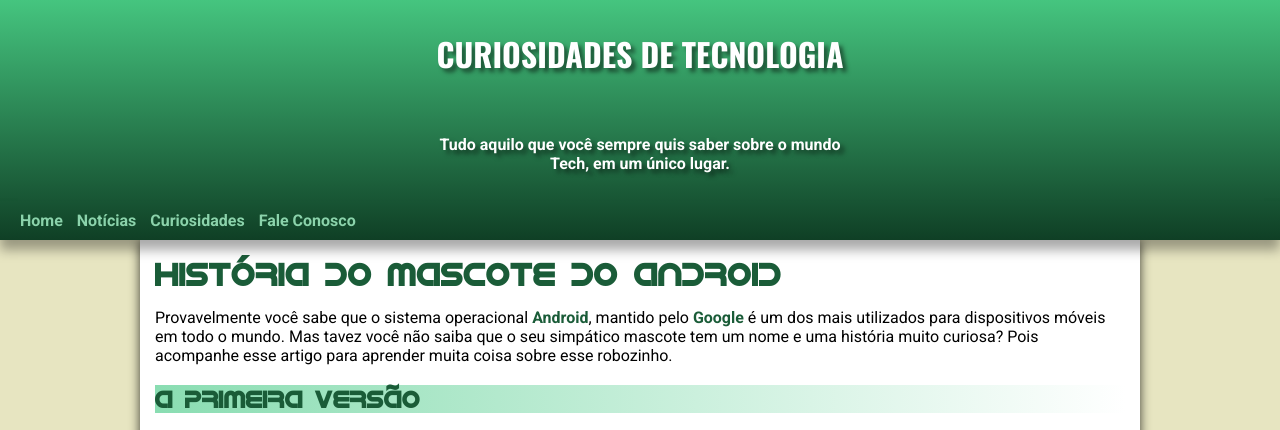
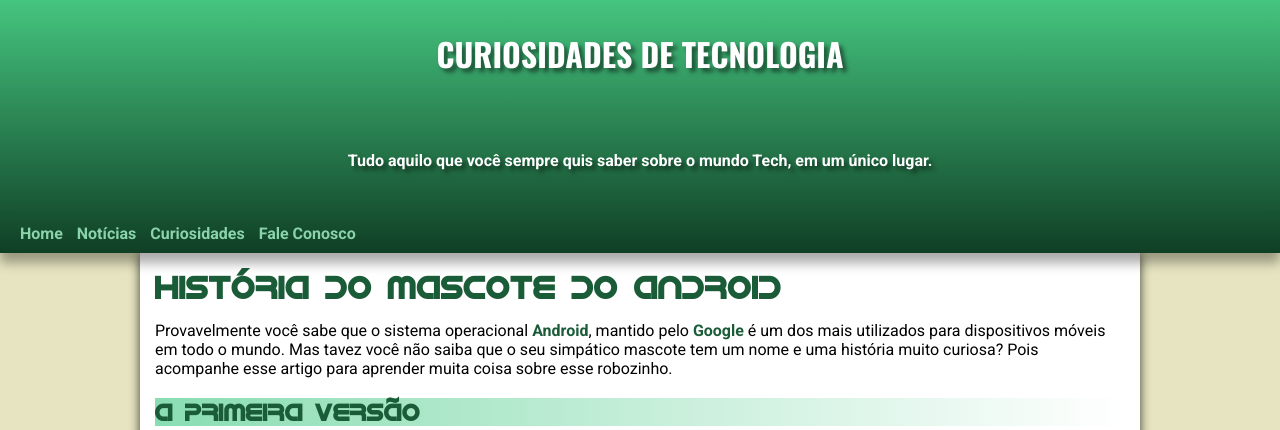
Before and after one commit to migueldalmeida/android-project, a plain HTML site: page index.html in a window 1280 px wide. Shown: the top 430 px of the page. Drawn offline with nearby package versions, Linux system fonts and the light colour scheme; files whose address does not match are found by name.

Commit message:
Update style.css

```diff
--- a/style/style.css
+++ b/style/style.css
@@ -39,8 +39,6 @@ header p {
     color: white;
     text-align: center;
     text-shadow: 4px 4px 4px rgba(0, 0, 0, 0.507);
-    width: 475px;
-    margin: auto;
     font-weight: bold;
 
 
```
